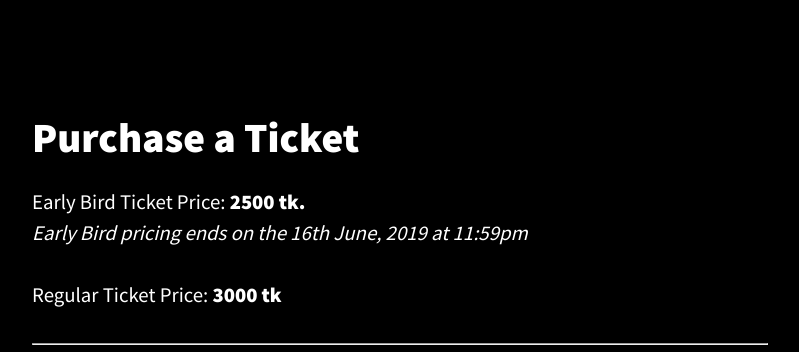
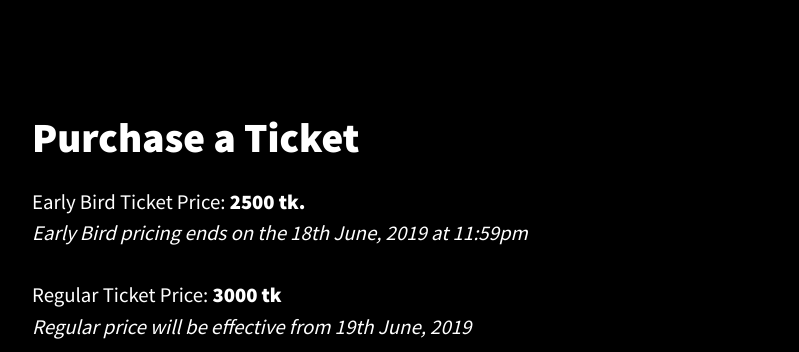
Before and after one commit to fardeem/stealing-fire, an Eleventy site: page site/purchase.md in a window 1280 px wide. Shown: the part 592-944 px from the top of the page, without its empty margins (240-1039 px from the left). Built offline with nearby package versions, Linux system fonts and the light colour scheme; Eleventy itself is replaced by a stand-in of ours; files that its build step writes are made by us from their sources.

Commit message:
Extend early bird time

```diff
--- a/site/purchase.md
+++ b/site/purchase.md
@@ -5,9 +5,10 @@ layout: layouts/text.njk
 # Purchase a Ticket
 
 Early Bird Ticket Price: **2500 tk.**
-_Early Bird pricing ends on the 16th June, 2019 at 11:59pm_
+_Early Bird pricing ends on the 18th June, 2019 at 11:59pm_
 
 Regular Ticket Price: **3000 tk**
+_Regular price will be effective from 19th June, 2019_
 
 ---
 
```
